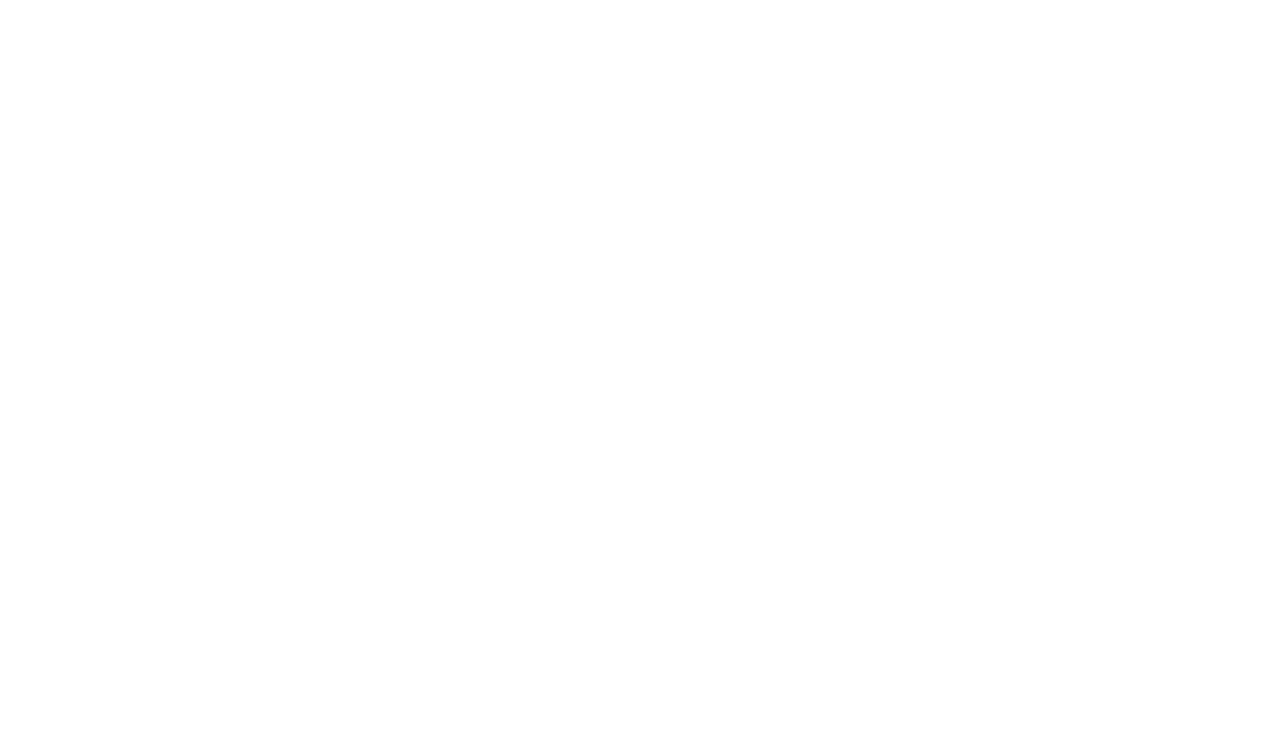
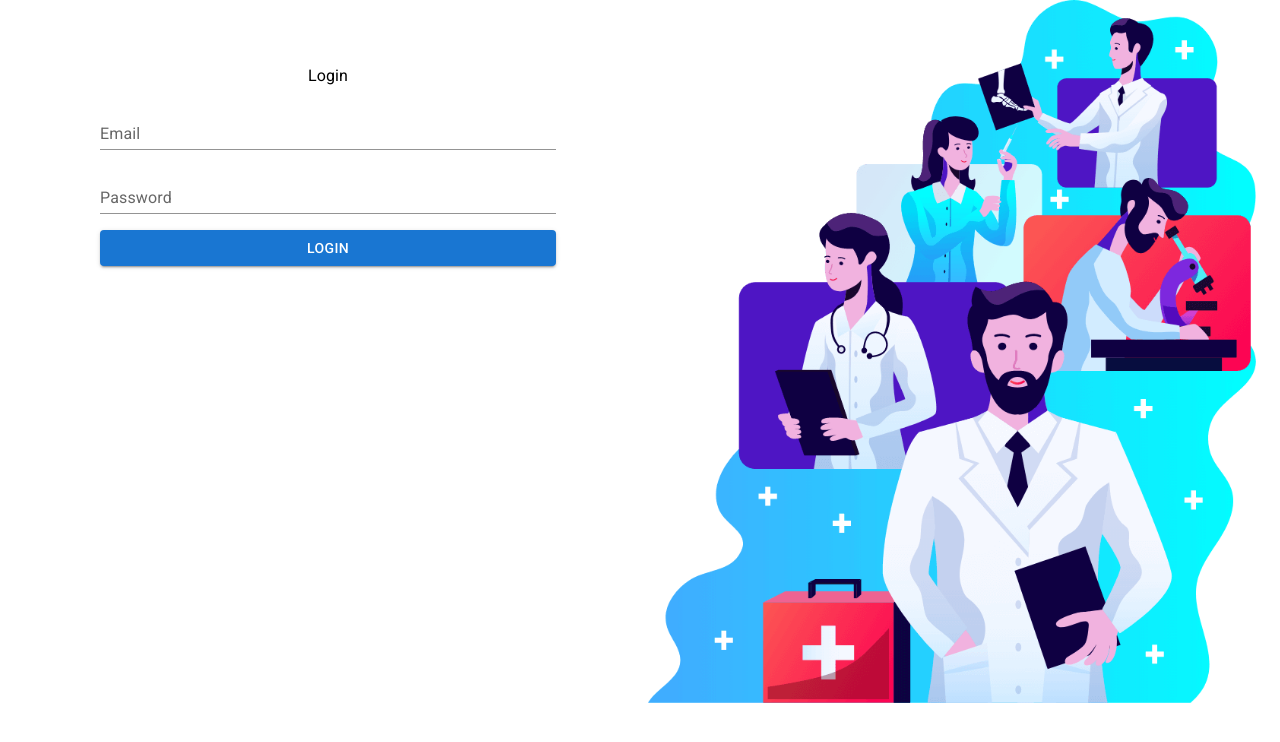
Before and after one commit to Animfahad32/Doccure-client, a React (Create React App) app: page /login in a window 1280 px wide. Before the commit this address had no page. Shown: the top 742 px of the page. Built offline with nearby package versions, Linux system fonts and the light colour scheme.

Commit message:
login page updated

```diff
--- a/package.json
+++ b/package.json
@@ -17,7 +17,7 @@
     "history": "^5.1.0",
     "react": "^17.0.2",
     "react-dom": "^17.0.2",
-    "react-router-dom": "^6.0.0",
+    "react-router-dom": "^5.3.0",
     "react-scripts": "4.0.3",
     "web-vitals": "^1.0.1"
   },
--- a/src/App.js
+++ b/src/App.js
@@ -1,17 +1,23 @@
-import { Route, Routes } from 'react-router-dom';
+import {
+  BrowserRouter as Router, Route, Routes
+} from "react-router-dom";
 import './App.css';
 import Appointment from './Pages/Appointment/Appointment/Appointment';
 import Home from './Pages/Home/Home/Home';
+import Login from "./Pages/Login/Login/Login";
 
 
 function App() {
   return (
     <div className="App">
-          <Routes>
-          <Route exact path="/" element={<Home />} />
-          <Route exact path="/home" element={<Home />} />
-          <Route exact path="/appointment" element={<Appointment />} />
-          </Routes>
+          <Router>
+              <Routes>
+              <Route exact path="/" element={<Home />} />
+              <Route exact path="/home" element={<Home />} />
+              <Route exact path="/appointment" element={<Appointment />} />
+              <Route exact path="/login" element={<Login />} />
+              </Routes>
+          </Router>
 
     </div>
   );
--- /dev/null
+++ b/src/Pages/Login/Login/Login.js
@@ -0,0 +1,60 @@
+import { Container } from '@material-ui/core';
+import Button from '@mui/material/Button';
+import Grid from '@mui/material/Grid';
+import TextField from '@mui/material/TextField';
+import Typography from '@mui/material/Typography';
+import React, { useState } from 'react';
+import login from "../../../images/login.png";
+const Login = () => {
+
+    const [loginData, setLoginData] = useState({})
+
+
+    const handleOnChange = e => {
+        const field = e.target.name
+        const value = e.target.value
+        const newLoginData = {...loginData}
+        newLoginData[field] = value
+        setLoginData(newLoginData)
+    }
+    const handleLoginSubmit = e => {
+        e.preventDefault();
+        alert("Hello")
+    }
+    return (
+      <Container>
+        <Grid container spacing={2}>
+            <Grid item sx={{mt:8}} xs={12} md={6}>
+                <Typography variant="body1" gutterBottom>
+                  Login
+                </Typography>
+                <form onSubmit={handleLoginSubmit}>
+                <TextField
+                sx={{width:'75%', m:1}}
+                id="standard-basic"
+                label="Email"
+                name="email"
+                onChange={handleOnChange}
+                variant="standard" />
+                <TextField
+                sx={{width:'75%', m:1}}
+                id="standard-basic"
+                type="password"
+                label="Password"
+                name="password"
+                onChange={handleOnChange}
+                variant="standard" />
+                <Button sx={{width:'75%', m:1}} type="submit" variant="contained">Login</Button>
+
+                </form>
+            </Grid>
+            <Grid item xs={12} md={6}>
+                <img style={{width: '100%'}} src={login} alt="" />
+            </Grid>
+
+        </Grid>
+      </Container>
+    );
+};
+
+export default Login;
--- a/src/Pages/Shared/Navigation/Navigation.js
+++ b/src/Pages/Shared/Navigation/Navigation.js
@@ -6,7 +6,7 @@
 import Toolbar from '@mui/material/Toolbar';
 import Typography from '@mui/material/Typography';
 import React from 'react';
-import { Link } from 'react-router-dom';
+import { Link, NavLink } from 'react-router-dom';
 
 const Navigation = () => {
     return (
@@ -26,7 +26,9 @@
               Doccure
             </Typography>
             <Link to="/appointment"> <Button color="inherit">Appointment</Button> </Link>
+            <NavLink to="/login">
             <Button color="inherit">Login</Button>
+            </NavLink>
           </Toolbar>
         </AppBar>
       </Box>
--- a/src/index.js
+++ b/src/index.js
@@ -1,16 +1,15 @@
 import React from 'react';
 import ReactDOM from 'react-dom';
-import { BrowserRouter } from 'react-router-dom';
 import App from './App';
 import './index.css';
 import reportWebVitals from './reportWebVitals';
 
 ReactDOM.render(
- <BrowserRouter>
+
   <React.StrictMode>
     <App />
   </React.StrictMode>
- </BrowserRouter>,
+ ,
   document.getElementById('root')
 );
 
```
Also changed, not shown: 1 other file (tests, documents, lock files or other folders).
